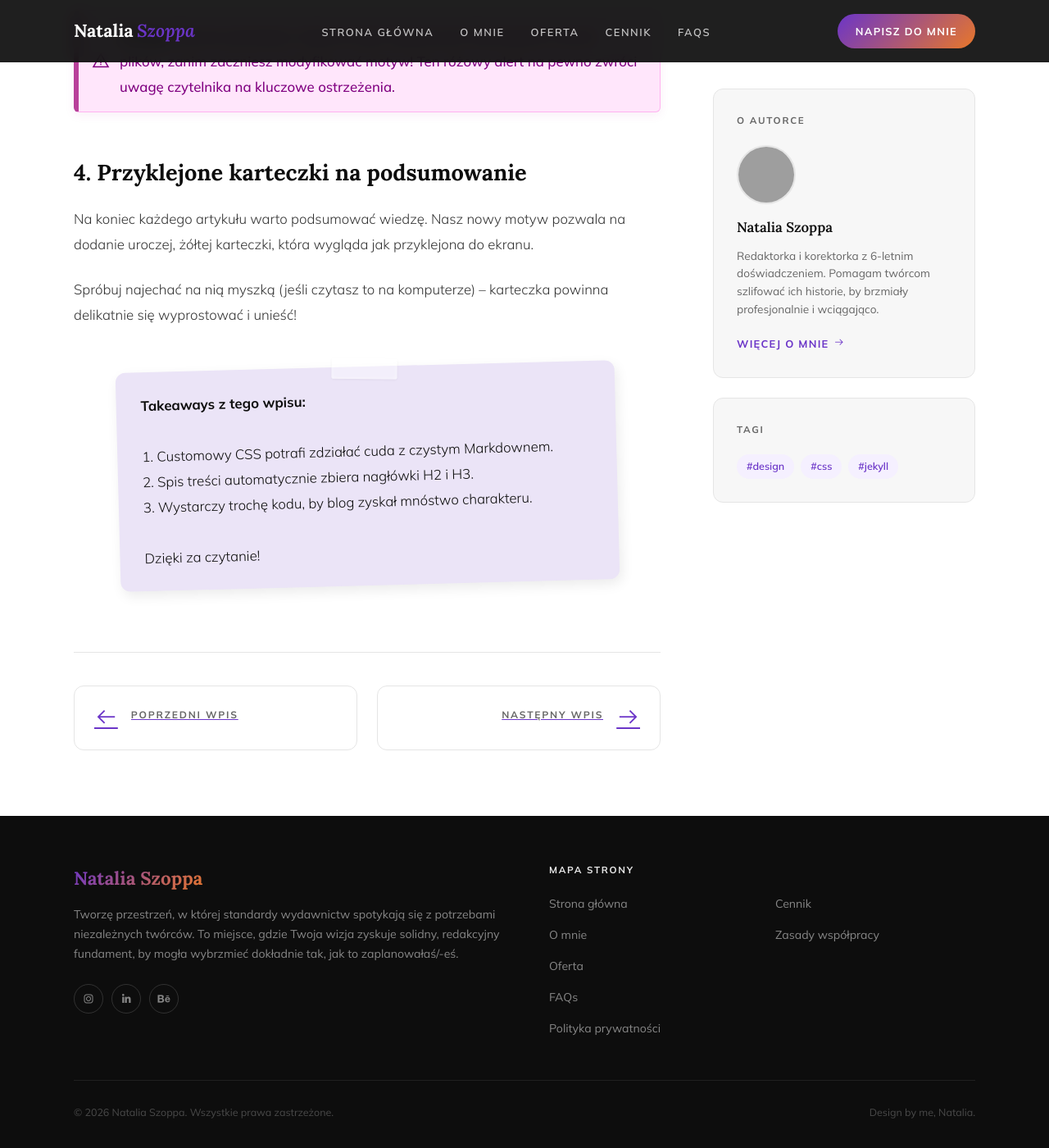
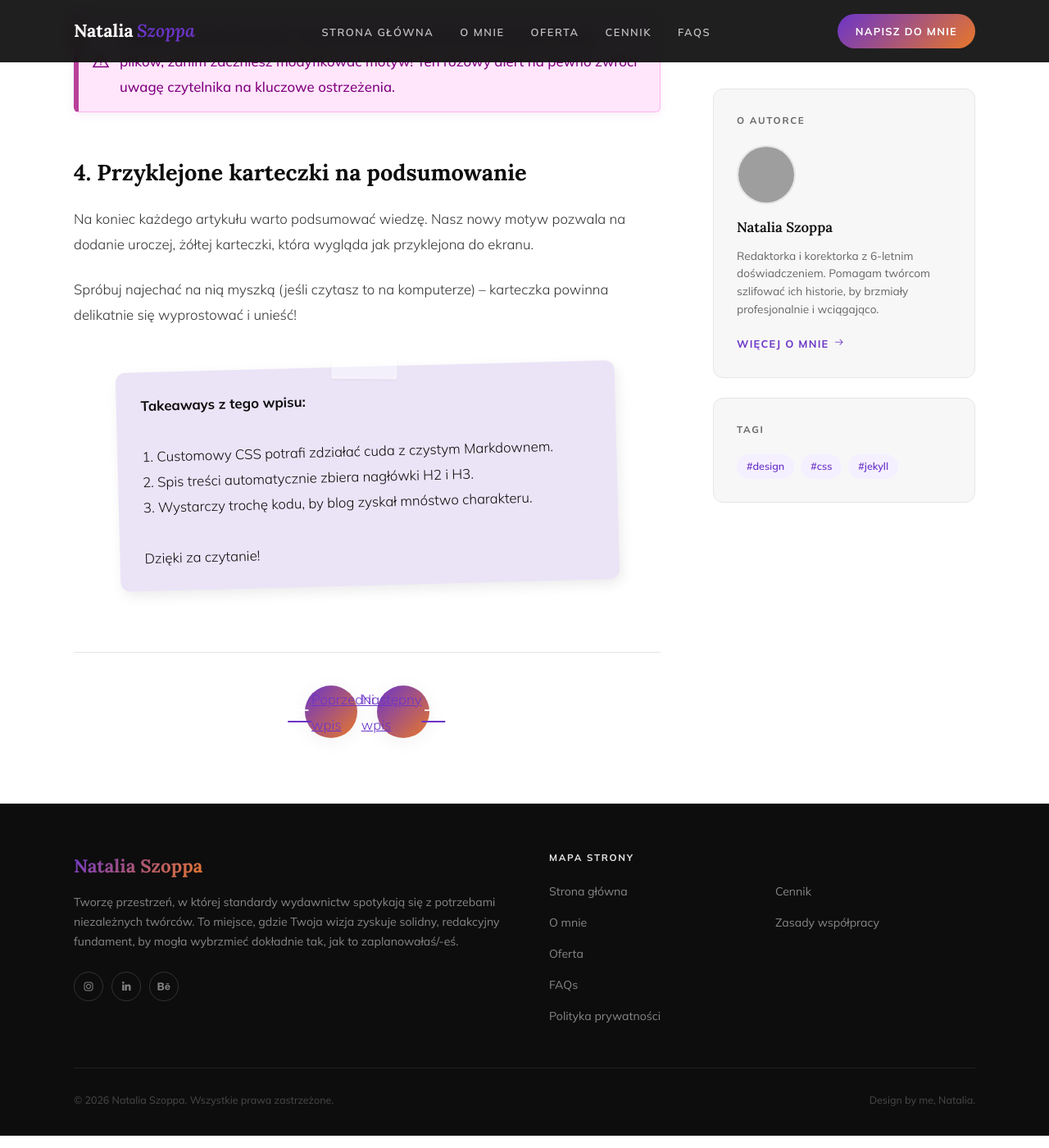
Before and after one commit to Bonnie00726/nataliaszoppa, a Jekyll site: the page built from _posts/2026-04-13-test-typografii.md, in a window 1280 px wide and 1400 px high, scrolled down 2598 px. Shown: the whole window at 82% size. Built offline with Jekyll 4.4.1, drawn with Linux system fonts in a browser that asks for light colours; grey boxes are pictures that could not be loaded.

Commit message:
Update head.html

```diff
--- a/_includes/head.html
+++ b/_includes/head.html
@@ -555,83 +555,45 @@
         color: var(--ink-muted);
     }
     /* =========================================
-       NAWIGACJA: POPRZEDNI / NASTĘPNY WPIS
+       NAWIGACJA: POPRZEDNI / NASTĘPNY WPIS (KÓŁKA)
        ========================================= */
     .post-navigation {
         display: flex;
-        justify-content: space-between;
-        align-items: stretch;
-        gap: 24px;
+        justify-content: center; /* Wyśrodkowanie przycisków */
+        align-items: center;
+        gap: 24px; /* Odstęp między kółkami */
         margin-top: 80px;
         padding-top: 40px;
         border-top: 1px solid var(--paper-mid);
     }
 
-    .post-nav-empty {
-        flex: 1; /* Wypełnia przestrzeń, gdy brakuje jednego z przycisków */
-    }
-
     .post-nav-btn {
-        flex: 1;
+        width: 64px;
+        height: 64px;
+        border-radius: 50%; /* Tworzy idealne koło */
+        background: var(--grad); /* Wypełnienie Twoim gradientem */
         display: flex;
+        justify-content: center;
         align-items: center;
-        gap: 16px;
-        padding: 24px;
-        background: #fff;
-        border: 1px solid var(--paper-mid);
-        border-radius: var(--radius-lg);
         text-decoration: none;
-        transition: transform 0.3s ease, box-shadow 0.3s ease, border-color 0.3s ease;
+        box-shadow: var(--shadow-soft);
+        transition: transform 0.3s ease, box-shadow 0.3s ease;
     }
 
     .post-nav-btn:hover {
-        transform: translateY(-4px);
+        transform: translateY(-4px) scale(1.05); /* Lekkie uniesienie i powiększenie */
         box-shadow: var(--shadow-med);
-        border-color: rgba(107, 53, 200, 0.3); /* Lekko lawendowa ramka na hover (var(--grad-start)) */
     }
 
     .post-nav-btn i {
         font-size: 1.8rem;
-        color: var(--grad-start);
+        color: #fff; /* Biała strzałka na kolorowym tle */
         transition: transform 0.3s ease;
     }
 
-    /* Subtelny ruch strzałek na hover */
-    .nav-prev:hover i { transform: translateX(-4px); }
-    .nav-next:hover i { transform: translateX(4px); }
-
-    .nav-content {
-        display: flex;
-        flex-direction: column;
-        flex: 1;
-        overflow: hidden;
-    }
-
-    .text-right {
-        text-align: right;
-    }
-
-    .nav-label {
-        font-family: var(--sans);
-        font-size: 0.75rem;
-        font-weight: 700;
-        text-transform: uppercase;
-        letter-spacing: 0.15em;
-        color: var(--ink-muted);
-        margin-bottom: 6px;
-    }
-
-    .nav-title {
-        font-family: var(--serif);
-        font-size: 1.1rem;
-        font-weight: 600;
-        color: var(--ink);
-        line-height: 1.4;
-        white-space: nowrap;
-        overflow: hidden;
-        text-overflow: ellipsis; /* Dodaje "..." jeśli tytuł jest za długi */
-    }
-
+    /* Subtelny ruch strzałek na hover, żeby zachęcały do kliknięcia */
+    .nav-prev:hover i { transform: translateX(-3px); }
+    .nav-next:hover i { transform: translateX(3px); }
     /* Responsywność dla komórek */
     @media (max-width: 768px) {
         .post-navigation {
```
